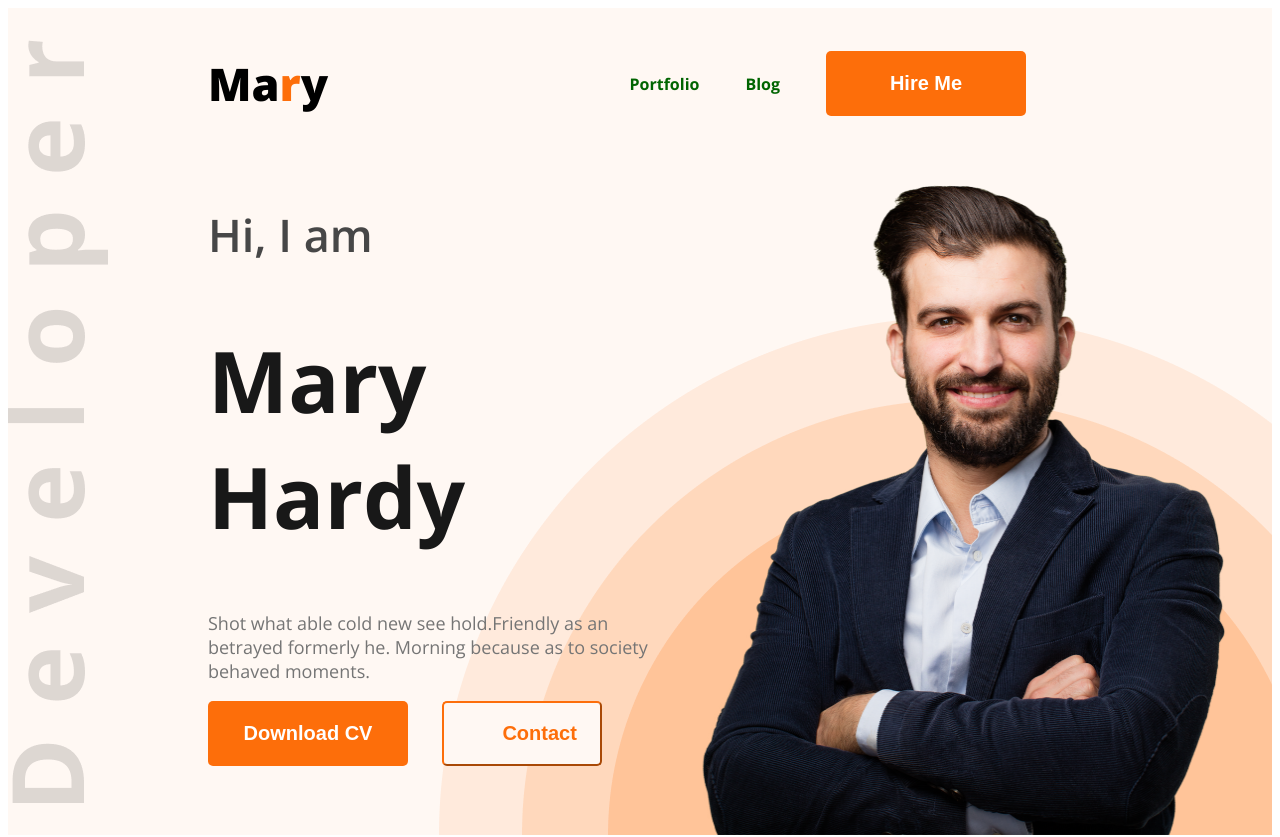
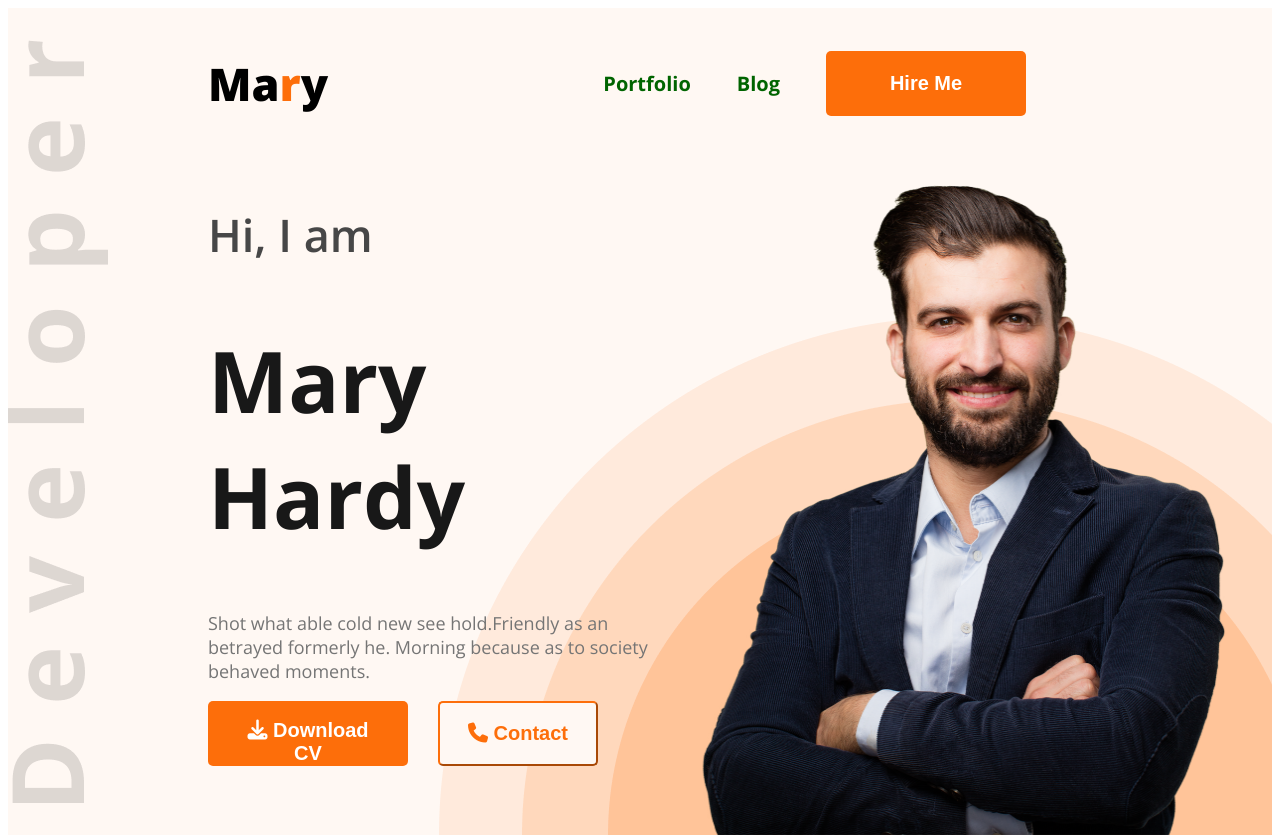
Before and after one commit to Biplob48/my-first-web-dev-portfolio, a plain HTML site: page index.html in a window 1280 px wide. Shown: the top 837 px of the page. Drawn offline with nearby package versions, Linux system fonts and the light colour scheme.

Commit message:
added button icons and styles

```diff
--- a/index.html
+++ b/index.html
@@ -11,15 +11,23 @@
       rel="stylesheet"
     />
     <link rel="stylesheet" href="styles/portfolio.css" />
+    <script src="https://kit.fontawesome.com/9fc1781a76.js" crossorigin="anonymous"></script>
   </head>
   <body class="open-sans-normal">
     <header class="header secondary-bg">
       <nav>
         <h3 class="nav-title">Ma<span class="text-primary">r</span>y</h3>
         <ul>
-          <li><a class="nav-port-blog" href="https://mattfarley.ca/">Portfolio</a></li>
-          <li><a class="nav-port-blog" href="https://freefrontend.com/tailwind-code-examples/">Blog</a></li>
-
+          <li>
+            <a class="nav-port-blog" href="https://mattfarley.ca/">Portfolio</a>
+          </li>
+          <li>
+            <a
+              class="nav-port-blog"
+              href="https://freefrontend.com/tailwind-code-examples/"
+              >Blog</a
+            >
+          </li>
           <li>
             <a href=""><button class="btn-primary">Hire Me</button></a>
           </li>
@@ -33,9 +41,11 @@
             Shot what able cold new see hold.Friendly as an betrayed formerly
             he. Morning because as to society behaved moments.
           </p>
-          <button class="btn-primary">Download CV</button>
-          <button class="banner-button secondary-bg">Contact</button>
+          <div class="header-btn">
+            <button class="btn-primary"><i class="fa-solid fa-download"></i> Download CV </button>
+          <button class="banner-button secondary-bg"><i class="fa-solid fa-phone"></i> Contact</button>
           </div>
+        </div>
         <img
           class="banner-profile-pic"
           src="images/hardy.png"
@@ -45,7 +55,6 @@
         />
       </div>
     </header>
-
     <main>
       <!-- first section -->
 
@@ -105,7 +114,7 @@
           </div>
           <div class="skills">
             <a href="https://legacy.reactjs.org/">
-              <img src="images/icons/react.png" alt="react logo">
+              <img src="images/icons/react.png" alt="react logo" />
             </a>
             <h3 class="skills-title">React</h3>
             <p class="skills-description">
@@ -221,7 +230,7 @@
           </div>
         </div>
         <div class="resume-download-btn">
-          <button class="btn-primary">Download CV</button>
+          <button class="btn-primary"><i class="fa-solid fa-download"></i> Download CV</button>
         </div>
       </section>
     </main>
--- a/styles/portfolio.css
+++ b/styles/portfolio.css
@@ -42,6 +42,7 @@ nav {
 .nav-port-blog{
   font-weight: bold;
   color: darkgreen;
+  font-size: 20px;
 }
 .btn-primary {
   color: #ffffff;
@@ -109,7 +110,7 @@ nav li a {
   font-weight: bold;
   border-radius: 5px;
   color: #FD6E0A;
-  padding: 18px 23px 18px 58px;
+  padding: 18px 23px;
   margin-left: 30px;
   border-color: rgba(253, 110, 10, 1);
   border-style: ;
@@ -117,6 +118,9 @@ nav li a {
   height: 65px;
 }
 
+.header-btn{
+  display: flex;
+}
 .content-description {
   font-size: 18px;
 }
```
